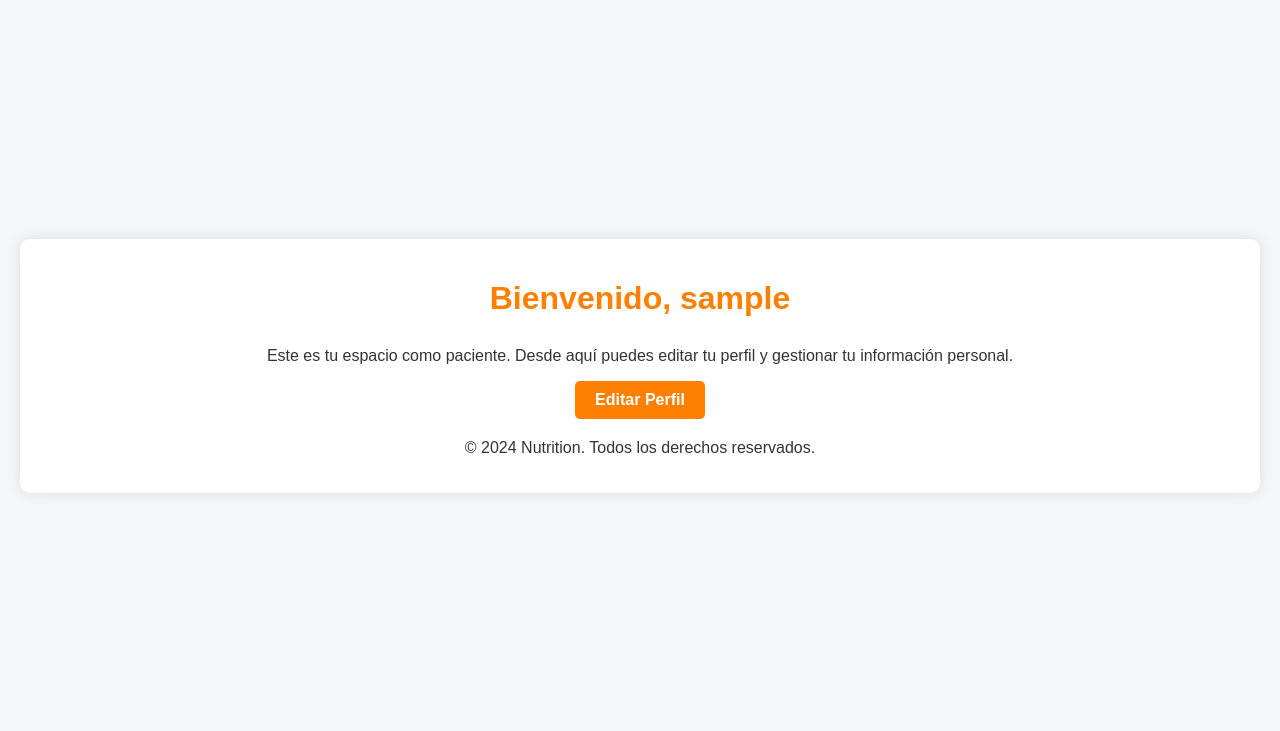
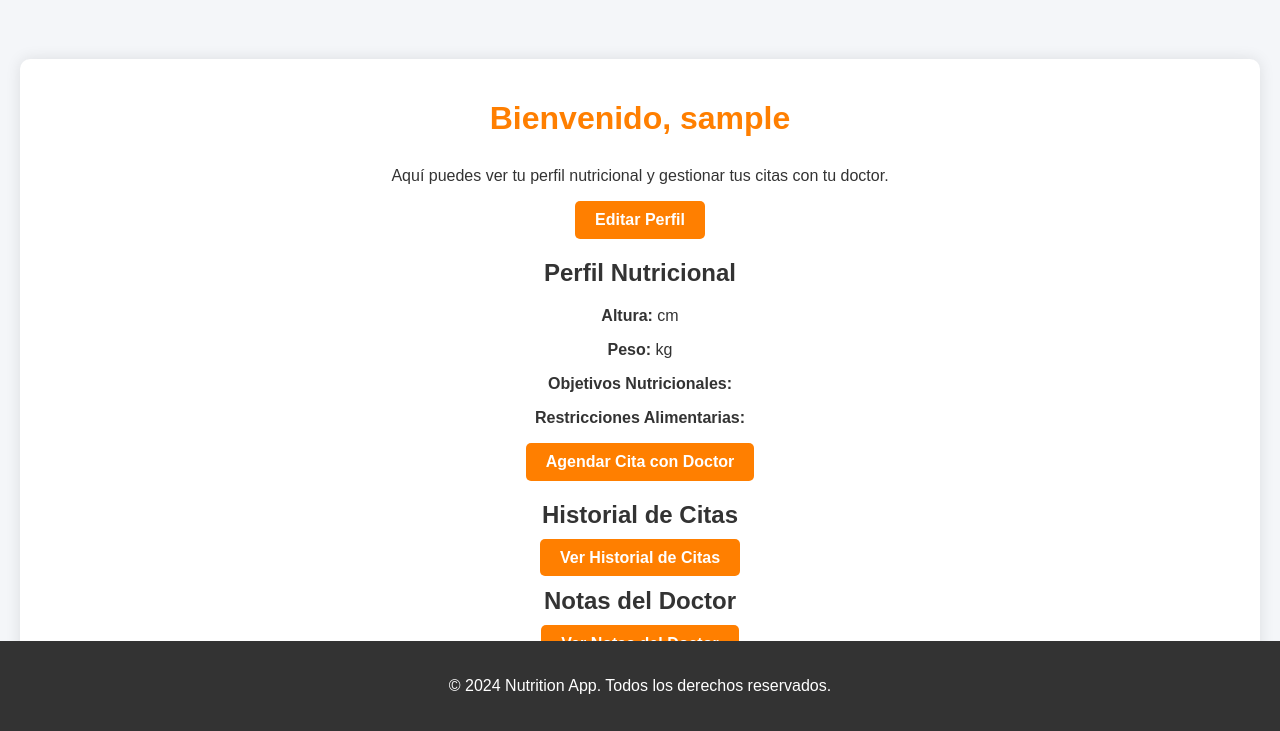
Before and after one commit to dalamilla777/nutririon1, a Django app: page /home/patient/ in a window 1280 px wide. Shown: the part 69-800 px from the top of the page. Run offline with Django 5.2, Linux system fonts and the light colour scheme; the visitor is signed in with stand-in values (Sample User, id 1).

Commit message:
COMMIT_SemiFuncional_Diego

```diff
--- a/nutrition/static/css/styles.css
+++ b/nutrition/static/css/styles.css
@@ -184,4 +184,5 @@
     max-width: 1200px;
     margin: 0 auto;
     padding: 20px;
-    margin-top: 70px;  /* Separación para que la barra
+    margin-top: 70px;  /* Separación para que la barra de navegación no se superponga */
+}
--- a/nutrition/templates/nutrition/patient_home.html
+++ b/nutrition/templates/nutrition/patient_home.html
@@ -1,10 +1,10 @@
-<!-- templates/nutrition/patient_home.html -->
 {% load static %}
+<!DOCTYPE html>
 <html lang="es">
 <head>
     <meta charset="UTF-8">
     <meta name="viewport" content="width=device-width, initial-scale=1.0">
-    <title>Home Paciente</title>
+    <title>Inicio Paciente</title>
     <link rel="stylesheet" href="{% static 'css/styles.css' %}">
     <link rel="stylesheet" href="https://cdnjs.cloudflare.com/ajax/libs/font-awesome/6.0.0-beta3/css/all.min.css">
 </head>
@@ -14,22 +14,48 @@
         <a href="{% url 'home' %}" class="icon-home">
             <i class="fas fa-home"></i> Inicio
         </a>
-
         <a href="{% url 'home' %}" class="icon-logout">
             <i class="fas fa-sign-out-alt"></i> Cerrar Sesión
         </a>
     </div>
+
     <div class="container">
         <h1>Bienvenido, {{ user.username }}</h1>
-        <p>Este es tu espacio como paciente. Desde aquí puedes editar tu perfil y gestionar tu información personal.</p>
+        <p>Aquí puedes ver tu perfil nutricional y gestionar tus citas con tu doctor.</p>
 
+        <!-- Botón para editar el perfil -->
         <div class="button-group">
             <a href="{% url 'patient_profile' %}" class="btn">Editar Perfil</a>
         </div>
 
+        <!-- Mostrar información del perfil nutricional -->
+        <div class="card">
+            <h2>Perfil Nutricional</h2>
+            <p><strong>Altura:</strong> {{ user.patientprofile.height }} cm</p>
+            <p><strong>Peso:</strong> {{ user.patientprofile.weight }} kg</p>
+            <p><strong>Objetivos Nutricionales:</strong> {{ user.patientprofile.nutrition_goals }}</p>
+            <p><strong>Restricciones Alimentarias:</strong> {{ user.patientprofile.dietary_restrictions }}</p>
+        </div>
 
-            <p>© 2024 Nutrition. Todos los derechos reservados.</p>
-        </footer>
+        <!-- Enlace para agendar cita -->
+        <div class="button-group">
+            <a href="{% url 'agendar_cita' %}" class="btn">Agendar Cita con Doctor</a>
+        </div>
+
+        <!-- Historial de citas y notas del doctor -->
+        <div class="card">
+            <h2>Historial de Citas</h2>
+            <a href="{% url 'ver_historial_paciente' user.id %}" class="btn">Ver Historial de Citas</a>
+        </div>
+
+        <div class="card">
+            <h2>Notas del Doctor</h2>
+            <a href="{% url 'ver_notas' user.id %}" class="btn">Ver Notas del Doctor</a>
+        </div>
     </div>
+
+    <footer>
+        <p>© 2024 Nutrition App. Todos los derechos reservados.</p>
+    </footer>
 </body>
 </html>
--- a/nutrition/urls.py
+++ b/nutrition/urls.py
@@ -23,4 +23,16 @@
     path('personal_info/', views.personal_info_view, name='personal_info'),
 
 
+
+    # Nuevas rutas
+    path('gestionar-disponibilidad/', views.gestionar_disponibilidad, name='gestionar_disponibilidad'),
+    path('agendar-cita/', views.agendar_cita, name='agendar_cita'),
+    path('gestionar-citas/', views.gestionar_citas, name='gestionar_citas'),
+    path('historial-paciente/<int:paciente_id>/', views.ver_historial_paciente, name='ver_historial_paciente'),
+    path('agregar-nota/<int:paciente_id>/', views.agregar_nota_paciente, name='agregar_nota_paciente'),
+    path('ver-notas/<int:paciente_id>/', views.ver_notas, name='ver_notas'),
+    path('ver-citas/', views.ver_citas_paciente, name='ver_citas_paciente'),
+
+
+
 ]
--- a/nutrition/views.py
+++ b/nutrition/views.py
@@ -1,6 +1,6 @@
 from django.shortcuts import render, redirect
-from .forms import PatientRegistrationForm, DoctorRegistrationForm, PatientProfileForm, DoctorProfileForm
-from .models import DoctorProfile, PatientProfile
+from .forms import NotaForm, PatientRegistrationForm, DoctorRegistrationForm, PatientProfileForm, DoctorProfileForm
+from .models import DoctorProfile, PatientProfile, Nota
 from .forms import PersonalInfoForm
 from .models import PersonalInfo
 from django.contrib.auth import login, authenticate
@@ -12,6 +12,15 @@
 import re
 import random
 import string
+from .models import DisponibilidadDoctor
+from .forms import DisponibilidadForm
+from .models import Cita, DisponibilidadDoctor
+from .forms import AgendarCitaForm
+from django.core.mail import send_mail
+
+
+
+
 
 # Contraseña segura: al menos 8 caracteres, una letra mayúscula, una minúscula, un número y un carácter especial
 def validar_contrasena(password):
@@ -295,3 +304,152 @@
         form = PersonalInfoForm(instance=personal_info)
 
     return render(request, 'nutrition/personal_info.html', {'form': form})
+
+
+
+
+
+
+
+
+
+@login_required
+def gestionar_disponibilidad(request):
+    if not request.user.groups.filter(name='Doctores').exists():  # Solo los doctores pueden acceder
+        return redirect('home')
+
+    if request.method == 'POST':
+        form = DisponibilidadForm(request.POST)
+        if form.is_valid():
+            disponibilidad = form.save(commit=False)
+            disponibilidad.doctor = request.user
+            disponibilidad.save()
+            return redirect('gestionar_disponibilidad')
+    else:
+        form = DisponibilidadForm()
+
+    disponibilidad_doctor = DisponibilidadDoctor.objects.filter(doctor=request.user)
+    return render(request, 'nutrition/gestionar_disponibilidad.html',
+                   {'form': form, 'disponibilidad_doctor': disponibilidad_doctor})
+
+
+
+
+
+
+
+@login_required
+def agendar_cita(request):
+    if request.method == 'POST':
+        form = AgendarCitaForm(request.POST)
+        if form.is_valid():
+            cita = form.save(commit=False)
+            cita.paciente = request.user
+            cita.save()
+            return redirect('ver_citas_paciente')
+    else:
+        form = AgendarCitaForm()
+    return render(request, 'nutrition/agendar_cita.html', {'form': form})
+
+
+
+
+@login_required
+def gestionar_citas(request):
+    citas = Cita.objects.filter(doctor=request.user)
+    if request.method == 'POST':
+        cita_id = request.POST.get('cita_id')
+        accion = request.POST.get('accion')
+        cita = Cita.objects.get(id=cita_id)
+        if accion == 'confirmar':
+            cita.estado = 'Confirmada'
+        elif accion == 'rechazar':
+            cita.estado = 'Rechazada'
+        cita.save()
+        return redirect('gestionar_citas')
+
+    return render(request, 'nutrition/gestionar_citas.html', {'citas': citas})
+
+
+
+
+
+
+@login_required
+def gestionar_citas(request):
+    citas = Cita.objects.filter(doctor=request.user)
+    if request.method == 'POST':
+        cita_id = request.POST.get('cita_id')
+        accion = request.POST.get('accion')
+        cita = Cita.objects.get(id=cita_id)
+        if accion == 'confirmar':
+            cita.estado = 'Confirmada'
+            send_mail(
+                'Confirmación de Cita',
+                f'Su cita con el Dr. {cita.doctor.username} ha sido confirmada.',
+                'from@example.com',
+                [cita.paciente.email],
+                fail_silently=False,
+            )
+        elif accion == 'rechazar':
+            cita.estado = 'Rechazada'
+            send_mail(
+                'Rechazo de Cita',
+                f'Su cita con el Dr. {cita.doctor.username} ha sido rechazada.',
+                'from@example.com',
+                [cita.paciente.email],
+                fail_silently=False,
+            )
+        cita.save()
+        return redirect('gestionar_citas')
+
+    return render(request, 'nutrition/gestionar_citas.html', {'citas': citas})
+
+
+
+# views.py
+@login_required
+def ver_historial_paciente(request, paciente_id):
+    paciente = User.objects.get(id=paciente_id)
+    notas = Nota.objects.filter(paciente=paciente, doctor=request.user)
+    return render(request, 'nutrition/ver_historial_paciente.html', {'paciente': paciente, 'notas': notas})
+
+@login_required
+def agregar_nota_paciente(request, paciente_id):
+    paciente = User.objects.get(id=paciente_id)
+    if request.method == 'POST':
+        form = NotaForm(request.POST)
+        if form.is_valid():
+            nota = form.save(commit=False)
+            nota.paciente = paciente
+            nota.doctor = request.user
+            nota.save()
+            return redirect('ver_historial_paciente', paciente_id=paciente_id)
+    else:
+        form = NotaForm()
+    return render(request, 'nutrition/agregar_nota_paciente.html', {'form': form, 'paciente': paciente})
+
+
+
+
+from django.shortcuts import render, get_object_or_404
+from .models import PatientProfile, Nota
+
+@login_required
+def ver_notas(request, paciente_id):
+    paciente = get_object_or_404(PatientProfile, user_id=paciente_id)
+    notas = Nota.objects.filter(paciente=paciente)
+
+    return render(request, 'nutrition/ver_notas.html', {
+        'paciente': paciente,
+        'notas': notas,
+    })
+
+
+
+
+
+@login_required
+def ver_citas_paciente(request):
+    citas = Cita.objects.filter(paciente=request.user)
+    return render(request, 'nutrition/ver_citas_paciente.html', {'citas': citas})
--- a/nutrition_Library/settings.py
+++ b/nutrition_Library/settings.py
@@ -1,5 +1,4 @@
 """
-HOLAAAAA
 Django settings for nutrition_Library project.
 
 Generated by 'django-admin startproject' using Django 5.1.
```
Also changed, not shown: nutrition/forms.py (+44 -3 lines), nutrition/models.py (+44 -0 lines), nutrition/templates/nutrition/agendar_cita.html (added, +20 -0 lines), nutrition/templates/nutrition/doctor_home.html (+35 -11 lines), nutrition/templates/nutrition/gestionar_citas.html (added, +28 -0 lines), nutrition/templates/nutrition/gestionar_disponibilidad.html (added, +27 -0 lines), nutrition/templates/nutrition/ver_citas_paciente.html (added, +24 -0 lines), nutrition/templates/nutrition/ver_historial_paciente.html (added, +19 -0 lines), nutrition/templates/nutrition/ver_notas.html (added, +24 -0 lines), nutrition/migrations/0006_cita_disponibilidaddoctor_nota.py (added).
